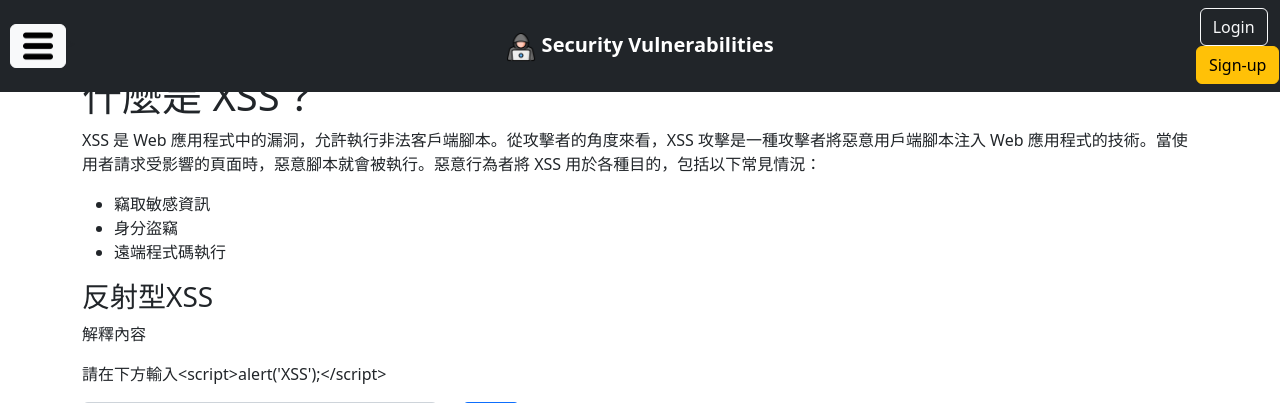
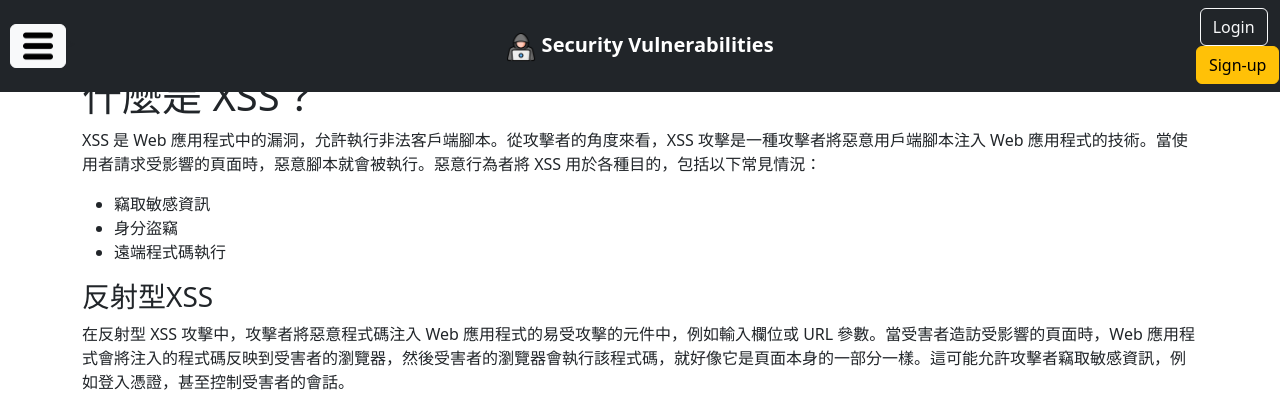
Before and after one commit to joewu1018/SecurityVulnerablilitiesDemo, a Django app: page /xss/ in a window 1280 px wide. Shown: the top 403 px of the page. Run offline with Django 4.2, Linux system fonts and the light colour scheme.

Commit message:
feature-修改資安頁面內容 1.修改說明content

```diff
--- a/SecurityVulnerablilities/templates/accounts/xss.html
+++ b/SecurityVulnerablilities/templates/accounts/xss.html
@@ -12,7 +12,9 @@
 </p>
 
 <h3>反射型XSS</h3>
-<p>解釋內容</p>
+<p>在反射型 XSS 攻擊中，攻擊者將惡意程式碼注入 Web 應用程式的易受攻擊的元件中，例如輸入欄位或 URL 參數。當受害者造訪受影響的頁面時，Web 應用程式會將注入的程式碼反映到受害者的瀏覽器，然後受害者的瀏覽器會執行該程式碼，就好像它是頁面本身的一部分一樣。這可能允許攻擊者竊取敏感資訊，例如登入憑證，甚至控制受害者的會話。</p>
+<img src="https://media.geeksforgeeks.org/wp-content/uploads/20210706191745/tuxpicom1625579254.jpg" alt="" width="50%">
+
 <p>請在下方輸入&lt;script&gt;alert('XSS');&lt;/script&gt;</p>
 <form method="POST">
     {% csrf_token %}
@@ -30,6 +32,10 @@
 <p>{{ message|safe }}</p>
 
 <h3>儲存型XSS</h3>
+<p>在儲存型 XSS 攻擊中，攻擊者將惡意程式碼注入 Web 應用程序，然後將其儲存在伺服器上並提供給訪問受影響頁面的所有使用者。這種類型的攻擊可能特別危險，因為攻擊者可以透過一次注入來危害大量使用者。
+    </p>
+<img src="https://media.geeksforgeeks.org/wp-content/uploads/20210706203825/tuxpicom1625584086.jpg" alt="" width="50%">
+
 <p>會被保存在伺服器資料庫中的 JavaScript 代碼引起的攻擊即為 Stored XSS，最常見的就是論壇文章、留言板等等，因為使用者可以輸入任意內容，若沒有確實檢查，那使用者輸入如<script></script>  等關鍵字就會被當成正常的 HTML 執行，標籤的內容也會被正常的作為 JavaScript 代碼執行。</p>
 <div class="col-md-10">
     <p>發表您的問題</p>
@@ -40,8 +46,13 @@
 </div>
 
 <h3>DOM型XSS</h3>
-<p>用以描述 HTML 文件的表示法，它讓我們可以使用 JavaScript 動態產生完整的網頁，而不必透過伺服器。<br>
-因此 DOM-Based XSS 就是指網頁上的 JavaScript 在執行過程中，沒有詳細檢查資料使得操作 DOM 的過程代入了惡意指令。</p>
+<p> <ul>
+    <li>DOM XSS 代表基於文件物件模型的跨站點腳本。基於 DOM 的漏洞發生在客戶端執行的內容處理階段，通常是在客戶端 JavaScript 中。</li>
+    <li>基於 DOM 的 XSS 的工作原理與反射型 XSS 類似 — 攻擊者操縱客戶端的瀏覽器環境（文件物件模型）並將有效負載放入頁面內容中。主要區別在於，由於惡意負載儲存在瀏覽器環境中，因此可能不會在伺服器端發送。這樣所有與流量分析相關的保護機制都會失效。</li>
+    <li>在反射型和儲存型跨站腳本攻擊中，您可以在回應頁面中看到漏洞惡意腳本，但在 DOM 的跨站腳本中，HTML 原始碼和攻擊的回應將是相同的，即惡意腳本無法在Web 伺服器的回應中找到。</li>
+    <li>在DOM-based XSS攻擊中，惡意字符串在網站的合法JavaScript被執行之前，不會被受害者的瀏覽器解析。要執行DOM-based XSS攻擊，您需要將數據放入源以便它被傳播到一個漏洞並導致執行任意的JavaScript代碼。</li>
+</ul>
+</p>
 <div>
     <script>
         var create_text = function() {
@@ -56,5 +67,5 @@
     </div>
 </div>
 
-
+<p>reference : <a href="https://www.linkedin.com/pulse/web-security-binesh-madharapu">網路安全</a>、<a href="https://www.geeksforgeeks.org/dom-based-cross-site-scripting-attack-in-depth/">DOM-based Cross-Site Scripting Attack in Depth</a></p>
 {% endblock %}
```
Also changed, not shown: SecurityVulnerablilities/templates/accounts/sql_injection.html (+22 -6 lines).
